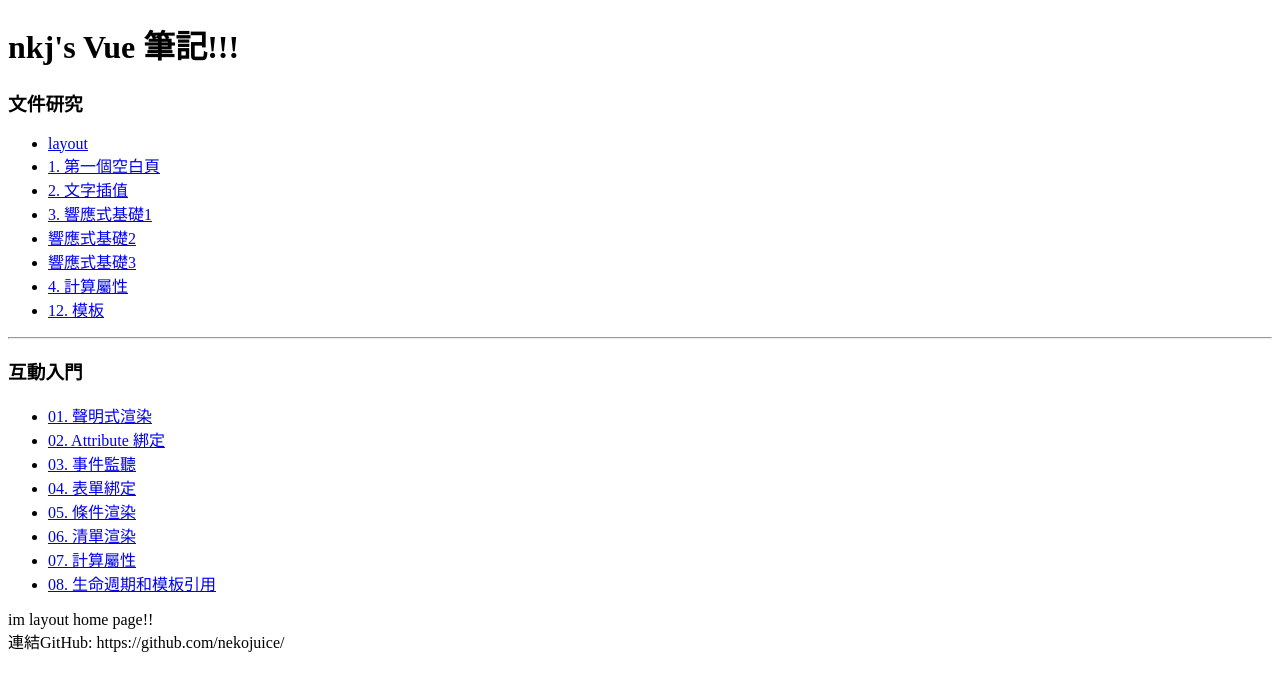
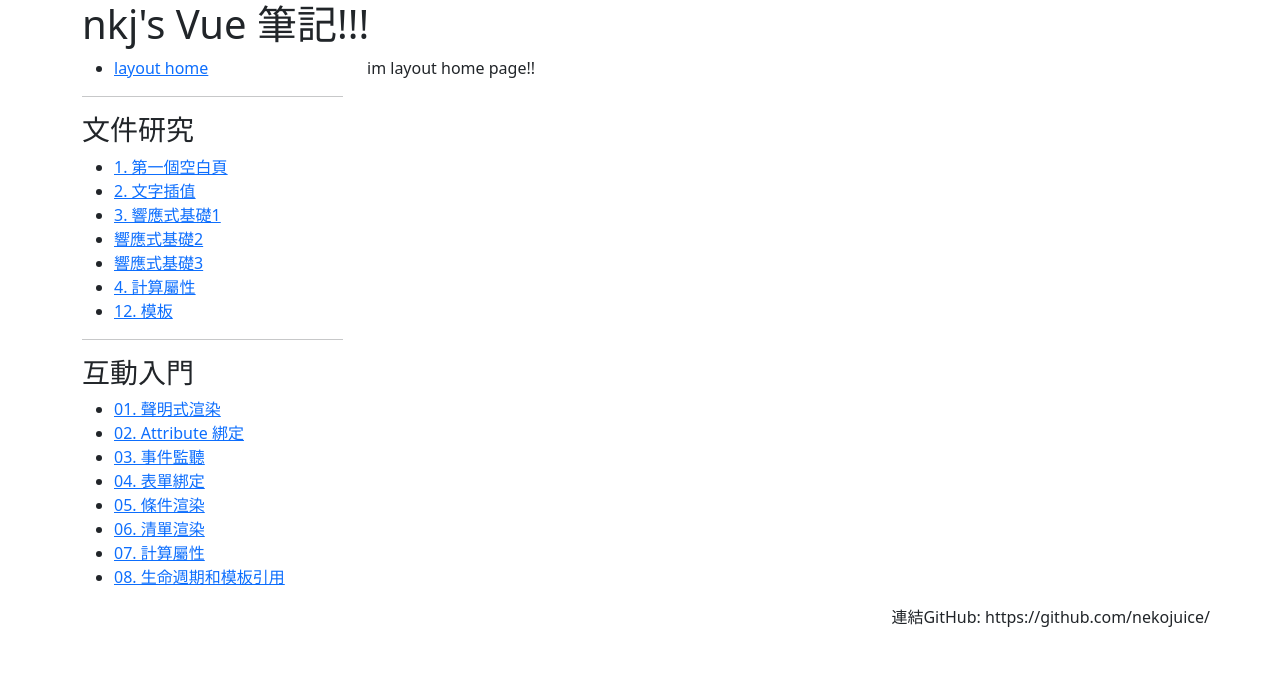
Before and after one commit to nekojuice/VueDemo.Client, a Vue app: page /layout in a window 1280 px wide. Shown: the top 690 px of the page. Built offline with nearby package versions, Linux system fonts and the light colour scheme.

Commit message:
feat: 使用bootstrap簡單排版layout

```diff
--- a/package.json
+++ b/package.json
@@ -11,6 +11,7 @@
     "format": "prettier --write src/"
   },
   "dependencies": {
+    "@popperjs/core": "^2.11.8",
     "bootstrap": "^5.3.3",
     "pinia": "^2.1.7",
     "vue": "^3.4.21",
@@ -23,6 +24,7 @@
     "eslint": "^8.57.0",
     "eslint-plugin-vue": "^9.23.0",
     "prettier": "^3.2.5",
+    "sass": "^1.77.2",
     "vite": "^5.2.8"
   }
 }
--- a/src/components/FooterComponent.vue
+++ b/src/components/FooterComponent.vue
@@ -1,6 +1,6 @@
 <script setup></script>
 <template>
-  <footer>連結GitHub: https://github.com/nekojuice/</footer>
+  <footer class="float-end">連結GitHub: https://github.com/nekojuice/</footer>
 </template>
 
 <style scoped></style>
--- a/src/components/HeaderComponent.vue
+++ b/src/components/HeaderComponent.vue
@@ -1,6 +1,8 @@
 <script setup></script>
 <template>
-  <h1>nkj's Vue 筆記!!!</h1>
+  <header class="row">
+    <h1>nkj's Vue 筆記!!!</h1>
+  </header>
 </template>
 
 <style scoped></style>
--- a/src/components/NavBar.vue
+++ b/src/components/NavBar.vue
@@ -2,11 +2,13 @@
 import { RouterLink } from 'vue-router'
 </script>
 <template>
-  <div>
   <nav>
+    <ul>
+      <li><RouterLink to="/layout">layout home</RouterLink></li>
+    </ul>
+    <hr />
     <h3>文件研究</h3>
     <ul>
-        <li><RouterLink to="/layout">layout</RouterLink></li>
       <li><RouterLink to="/layout/page01">1. 第一個空白頁</RouterLink></li>
       <li><RouterLink to="/layout/page02">2. 文字插值</RouterLink></li>
       <li><RouterLink to="/layout/page03/1">3. 響應式基礎1</RouterLink></li>
@@ -28,7 +30,6 @@ import { RouterLink } from 'vue-router'
       <li><RouterLink to="/layout/t8">08. 生命週期和模板引用</RouterLink></li>
     </ul>
   </nav>
-  </div>
 </template>
 
 <style scoped></style>
--- a/src/main.js
+++ b/src/main.js
@@ -6,6 +6,9 @@ import { createPinia } from 'pinia'
 import App from './App.vue'
 import router from './router'
 
+import '/src/scss/bootstrap.scss'
+import * as bootstrap from 'bootstrap'
+
 const app = createApp(App)
 
 app.use(createPinia())
--- /dev/null
+++ b/src/scss/bootstrap.scss
@@ -0,0 +1 @@
+@import 'bootstrap/scss/bootstrap';
--- a/src/views/LayoutView.vue
+++ b/src/views/LayoutView.vue
@@ -2,10 +2,14 @@
 import { RouterView } from 'vue-router'
 </script>
 <template>
-  <RouterView name="Header" />
-  <RouterView name="NavBar" />
-  <RouterView />
-  <RouterView name="Footer" />
+  <div class="container">
+    <RouterView name="Header" />
+    <div class="row">
+      <RouterView class="col-3" name="NavBar" />
+      <RouterView class="col-9" />
+    </div>
+    <RouterView class="row" name="Footer" />
+  </div>
 </template>
 
 <style scoped></style>
```
Also changed, not shown: 1 other file (tests, documents, lock files or other folders). Lines whose indentation alone changed are shown as unchanged.
